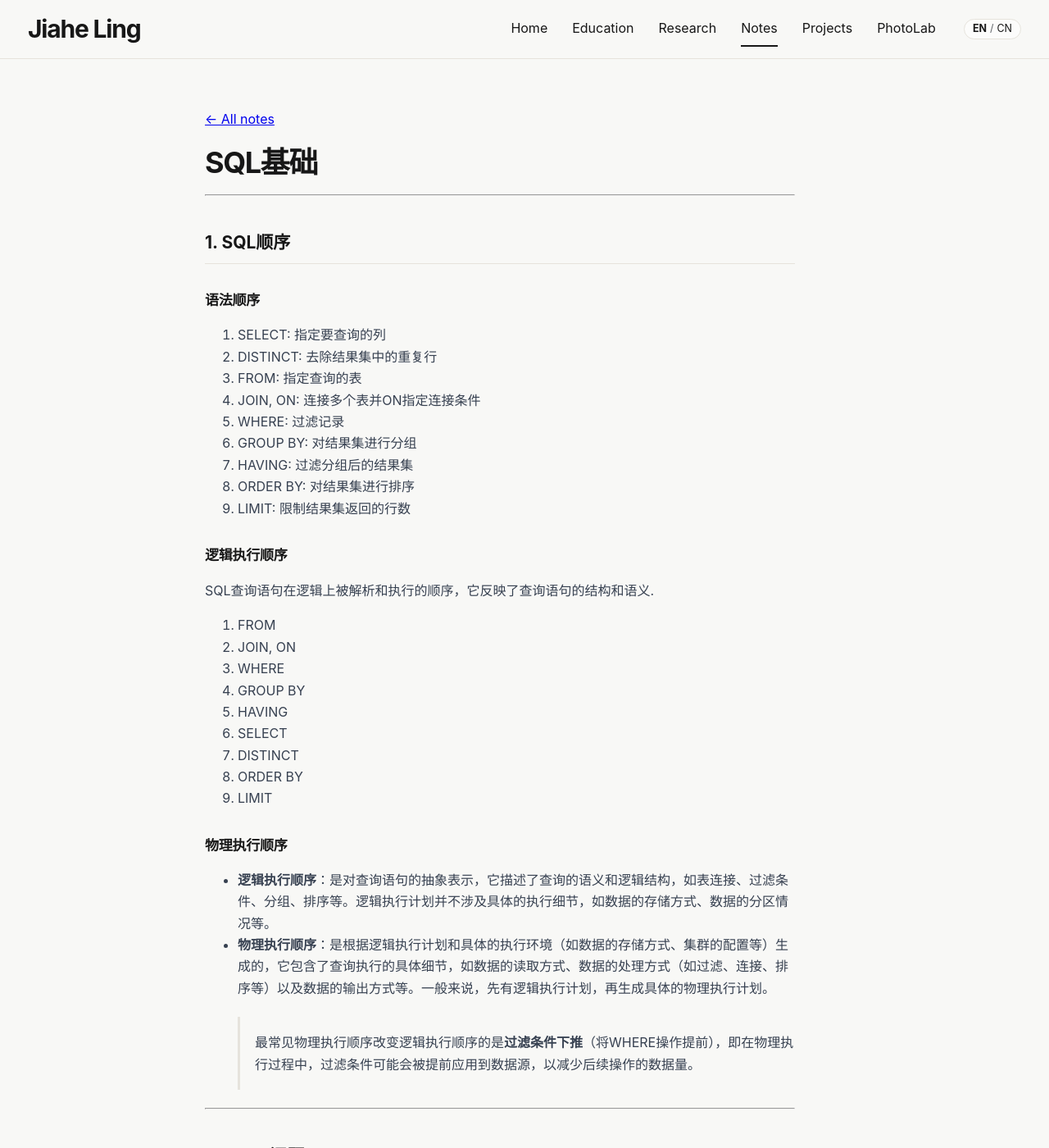
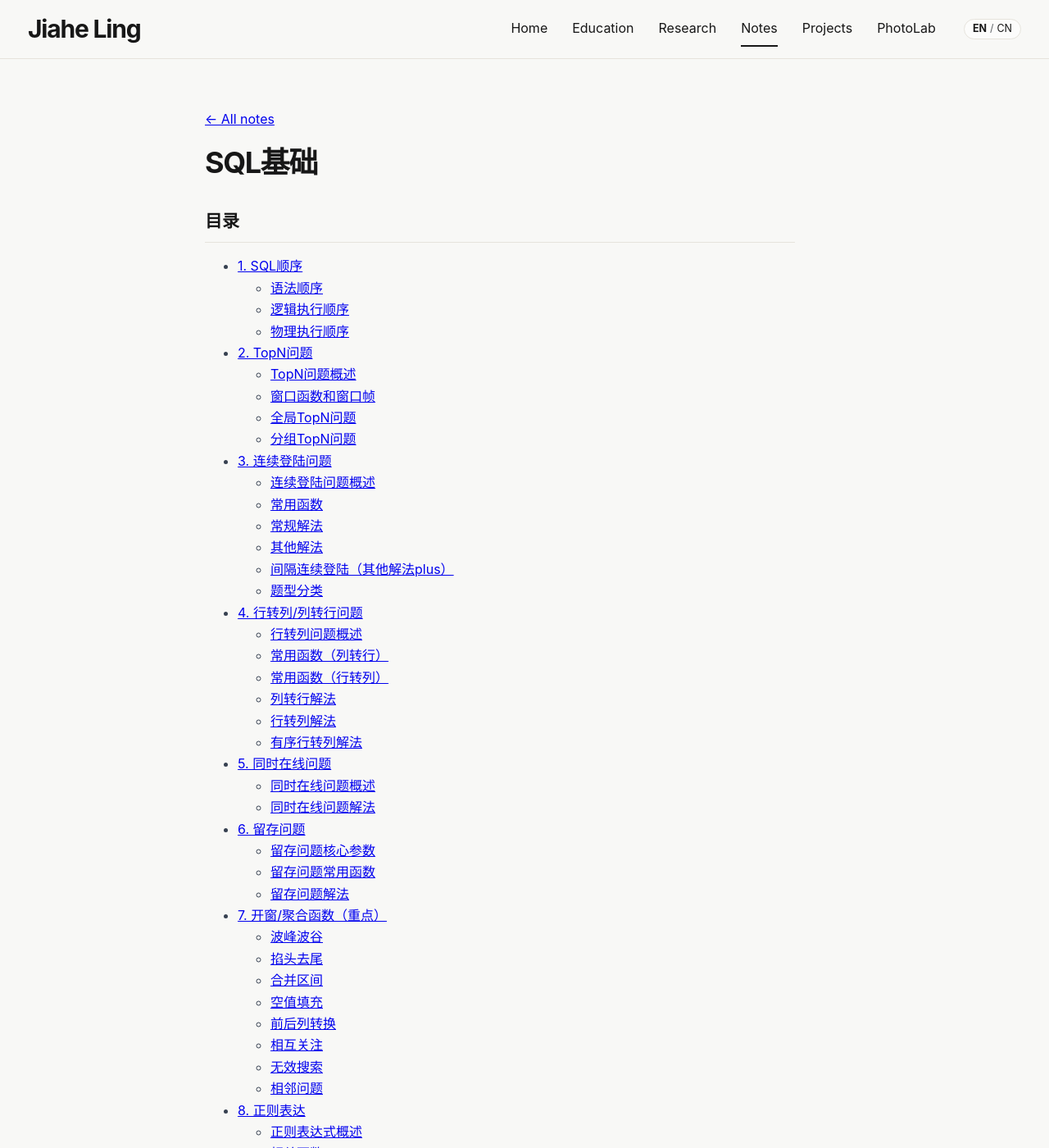
Before and after one commit to JiaheLing/jiaheling.github.io, a Jekyll site: the page built from notes/data-engineering/part-1-code/02-sql.md, in a window 1280 px wide and 1400 px high. Shown: the whole window at 82% size. Built offline with Jekyll 4.4.1, drawn with Linux system fonts in a browser that asks for light colours; some of the changed text lies outside the part shown.

Commit message:
update content

```diff
--- a/notes/data-engineering/part-1-code/02-sql.md
+++ b/notes/data-engineering/part-1-code/02-sql.md
@@ -1,6 +1,62 @@
 ---
 title: "SQL基础"
 ---
+
+## 目录
+
+- [1. SQL顺序](#1-sql顺序)
+  - [语法顺序](#语法顺序)
+  - [逻辑执行顺序](#逻辑执行顺序)
+  - [物理执行顺序](#物理执行顺序)
+
+- [2. TopN问题](#2-topn问题)
+  - [TopN问题概述](#topn问题概述)
+  - [窗口函数和窗口帧](#窗口函数和窗口帧)
+  - [全局TopN问题](#全局topn问题)
+  - [分组TopN问题](#分组topn问题)
+
+- [3. 连续登陆问题](#3-连续登陆问题)
+  - [连续登陆问题概述](#连续登陆问题概述)
+  - [常用函数](#常用函数)
+  - [常规解法](#常规解法)
+  - [其他解法](#其他解法)
+  - [间隔连续登陆（其他解法plus）](#间隔连续登陆其他解法plus)
+  - [题型分类](#题型分类)
+
+- [4. 行转列/列转行问题](#4-行转列列转行问题)
+  - [行转列问题概述](#行转列问题概述)
+  - [常用函数（列转行）](#常用函数列转行)
+  - [常用函数（行转列）](#常用函数行转列)
+  - [列转行解法](#列转行解法)
+  - [行转列解法](#行转列解法)
+  - [有序行转列解法](#有序行转列解法)
+
+- [5. 同时在线问题](#5-同时在线问题)
+  - [同时在线问题概述](#同时在线问题概述)
+  - [同时在线问题解法](#同时在线问题解法)
+
+- [6. 留存问题](#6-留存问题)
+  - [留存问题核心参数](#留存问题核心参数)
+  - [留存问题常用函数](#留存问题常用函数)
+  - [留存问题解法](#留存问题解法)
+
+- [7. 开窗/聚合函数（重点）](#7-开窗聚合函数重点)
+  - [波峰波谷](#波峰波谷)
+  - [掐头去尾](#掐头去尾)
+  - [合并区间](#合并区间)
+  - [空值填充](#空值填充)
+  - [前后列转换](#前后列转换)
+  - [相互关注](#相互关注)
+  - [无效搜索](#无效搜索)
+  - [相邻问题](#相邻问题)
+
+- [8. 正则表达](#8-正则表达)
+  - [正则表达式概述](#正则表达式概述)
+  - [相关函数](#相关函数)
+
+- [9. JSON字符串与解析](#9-json字符串与解析)
+
+- [10. SQL高性能优化](#10-sql高性能优化)
 
 ---
 ## 1. SQL顺序
```
